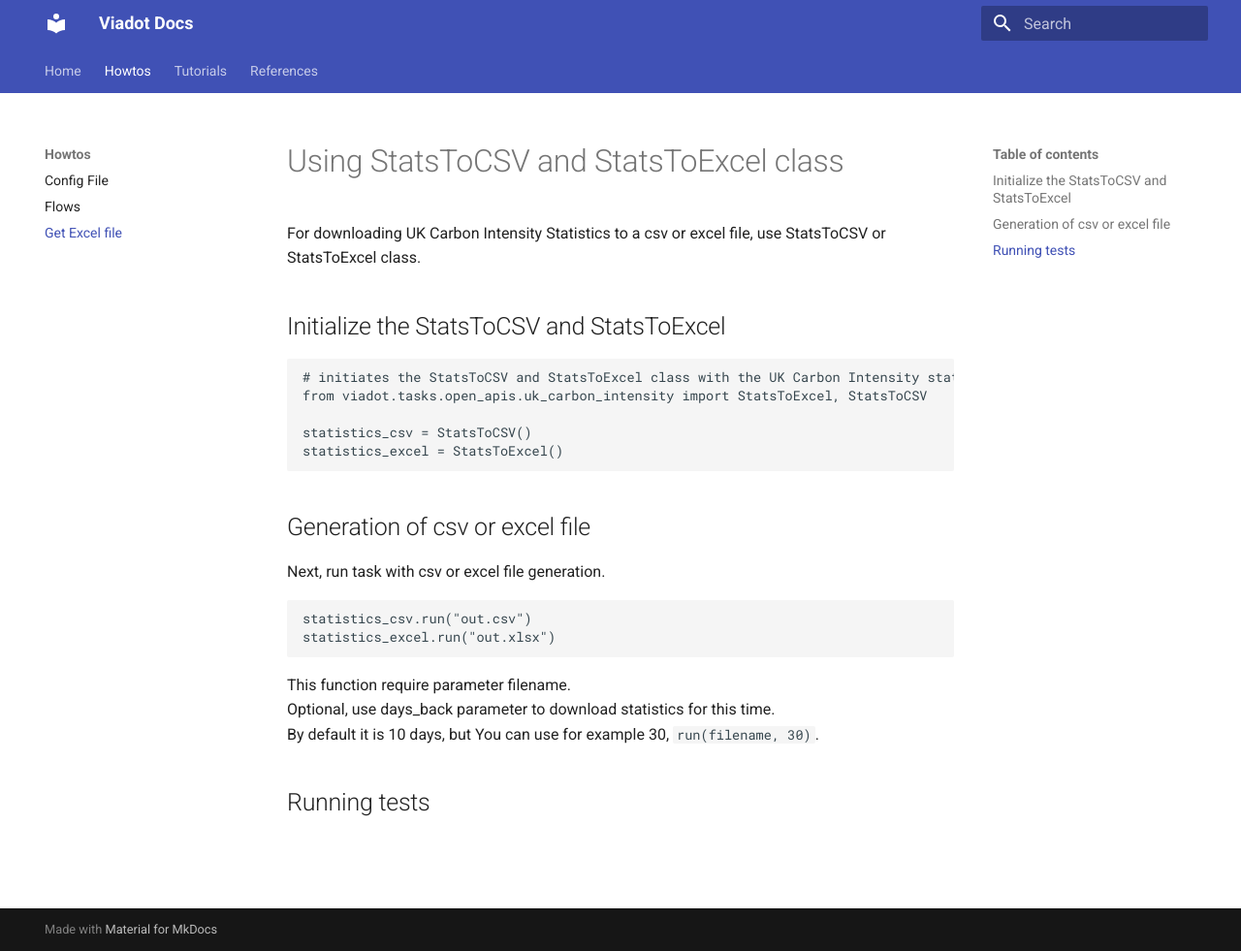
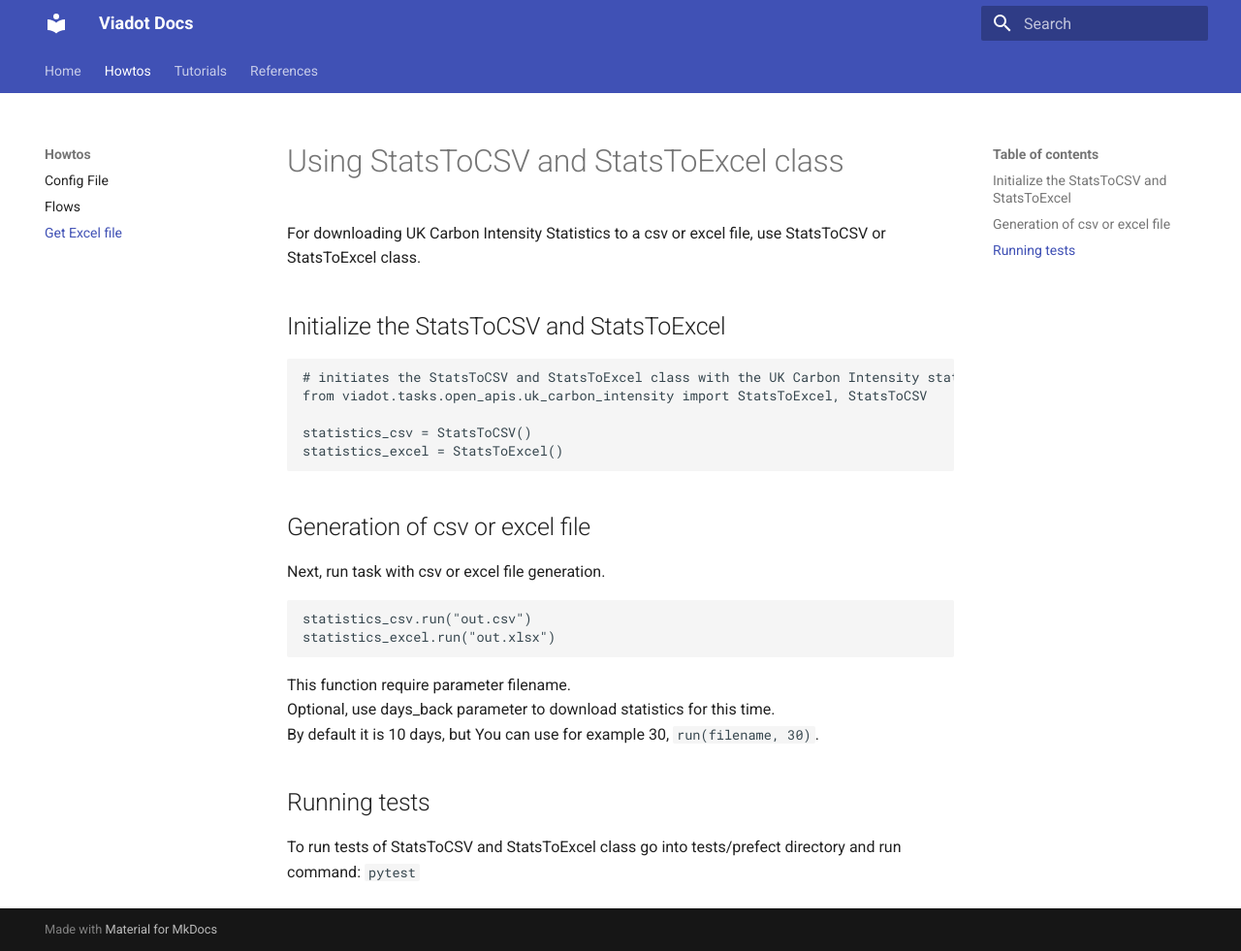
Before and after one commit to dyvenia/viadot, an MkDocs documentation site: the page built from docs/howtos/uk_carbon_intensity.md, in a window 1280 px wide and 981 px high. Shown: the whole window at 97% size. Built offline with MkDocs 1.6.1 and Material for MkDocs 9.7.7, drawn with Linux system fonts in a browser that asks for light colours.

Commit message:
uk_carbon_intensity.md

```diff
--- a/docs/howtos/uk_carbon_intensity.md
+++ b/docs/howtos/uk_carbon_intensity.md
@@ -23,3 +23,6 @@ Optional, use days_back parameter to download statistics for this time.
 By default it is 10 days, but You can use for example 30, `run(filename, 30)`.
 
 ## Running tests
+
+To run tests of StatsToCSV and StatsToExcel class go into tests/prefect directory and run command:
+`pytest`
```
